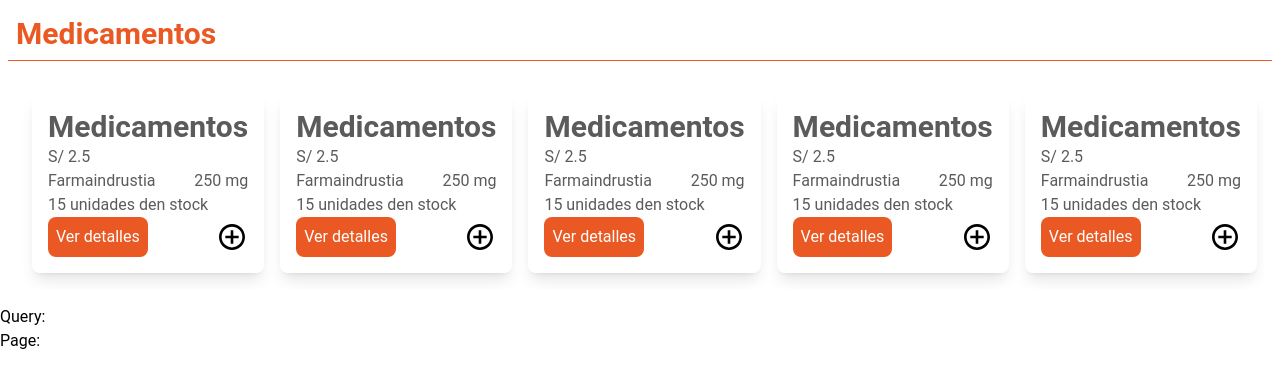
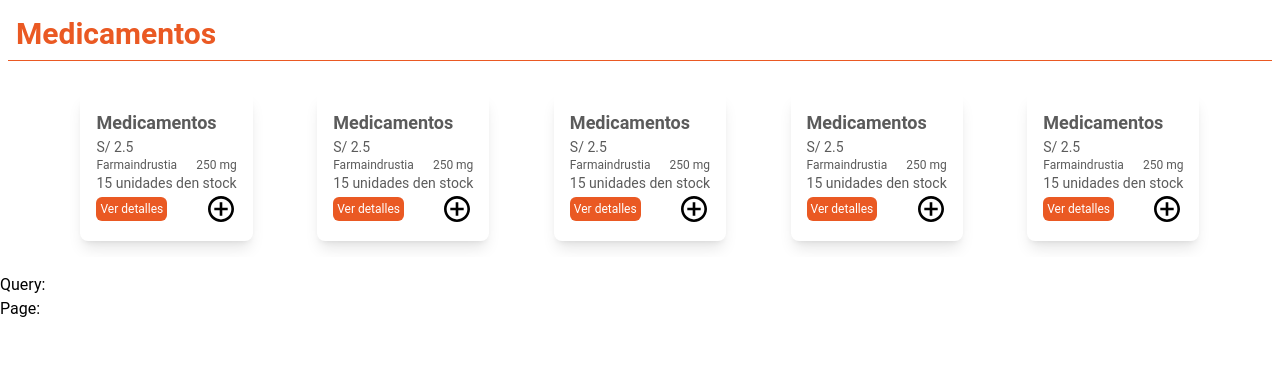
Before and after one commit to deep-skill/deep-pharma-web, a Next.js app: page /home/search in a window 1280 px wide. Shown: the top 388 px of the page. Built offline with nearby package versions, Linux system fonts and the light colour scheme.

Commit message:
change text size

```diff
--- a/components/searchProduct/carouselProduct/CarrouselProduct.tsx
+++ b/components/searchProduct/carouselProduct/CarrouselProduct.tsx
@@ -4,16 +4,16 @@ import { IoMdAddCircleOutline } from "react-icons/io"
 
 const CarouselProduct = () => {
     return (
-        <div className="flex flex-col rounded-lg shadow-lg p-4">
-            <h3 className="text-3xl font-bold text-product">Medicamentos</h3>
-            <p className="text-product">S/ 2.5</p>
+        <div className="flex flex-col w-46 rounded-lg shadow-lg p-4">
+            <h3 className="text-lg font-bold text-product">Medicamentos</h3>
+            <p className="text-product text-sm">S/ 2.5</p>
             <div className="flex gap-2 justify-between items-center">
-                <p className="text-product">Farmaindrustia</p>
-                <p className="text-product">250 mg</p>
+                <p className="text-product text-xs">Farmaindrustia</p>
+                <p className="text-product text-xs">250 mg</p>
             </div>
-            <p className="text-product">15 unidades den stock</p>
+            <p className="text-product text-sm">15 unidades den stock</p>
             <div className="flex gap-2 justify-between items-center">
-                <Link className="text-white bg-orange p-2 rounded-lg" href={'/'}>Ver detalles</Link>
+                <Link className="text-white text-xs bg-orange p-1 rounded-md" href={'/'}>Ver detalles</Link>
                 <IoMdAddCircleOutline style={{fontSize: '2rem'}}/>
             </div>
         </div>
```
